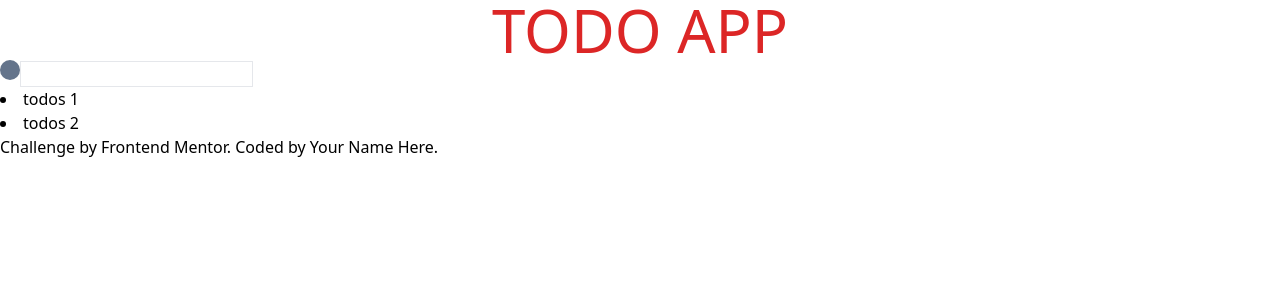
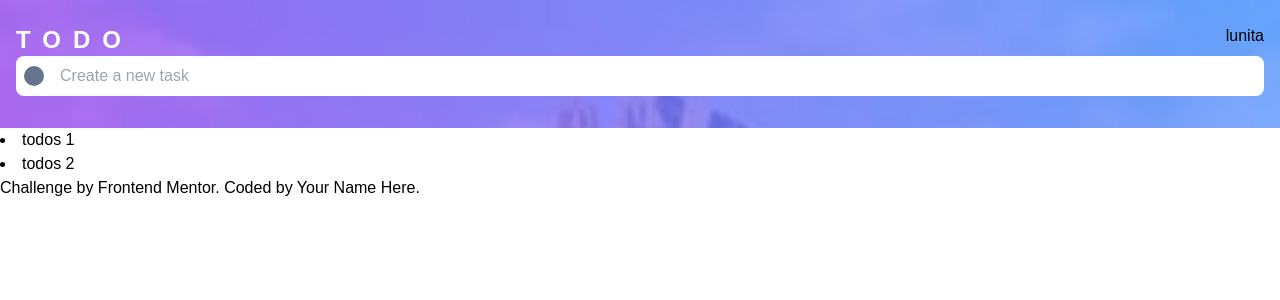
Before and after one commit to EA-Morales/todo-app-main, a React (Vite) app: page / in a window 1280 px wide. Shown: the top 300 px of the page. Built offline with nearby package versions, Linux system fonts and the light colour scheme.

Commit message:
styles changes

```diff
--- a/src/App.tsx
+++ b/src/App.tsx
@@ -1,4 +1,4 @@
-import { useState } from 'react';
+import React, { FormEvent, useState } from "react";
 
 interface todos {
 	name: string;
@@ -7,11 +7,11 @@ interface todos {
 
 const list: todos[] = [
 	{
-		name: 'todos 1',
+		name: "todos 1",
 		completed: true,
 	},
 	{
-		name: 'todos 2',
+		name: "todos 2",
 		completed: false,
 	},
 ];
@@ -19,42 +19,61 @@ const list: todos[] = [
 function App(): JSX.Element {
 	const [todos, setTodos] = useState<todos[]>(list);
 	const [completed, setCompleted] = useState(false);
+	const [title, setTitle] = useState("");
 
-	const handleSubmit = (task: string): void => {
-		console.log(task);
-	};
+	function handleSubmit(e: FormEvent<HTMLFormElement>): void {
+		e.preventDefault();
+		console.log(title);
+		setTitle("");
+	}
 
 	return (
-		<div>
-			<h1 className='text-center text-6xl text-red-600'>TODO APP</h1>
-			<form action=''>
+		<div className="container">
+			<header className="h-32 bg-[url('../src/assets/images/bg-mobile-light.jpg')] bg-cover bg-no-repeat">
+				<div className="flex flex-col px-4 pt-6">
+					<div className="flex justify-between">
+						<h1 className="text-2xl font-bold tracking-[0.5em] text-white">
+							TODO
+						</h1>
+						<span>lunita</span>
+					</div>
+					<div className="flex items-center gap-4 rounded-lg bg-white p-2">
 						<button
 							className={
 								completed
-							? `h-5 w-5 rounded-full bg-red-500`
+									? `h-5 w-5 rounded-full bg-gradient-to-r from-cyan-500 to-blue-500`
 									: `h-5 w-5 rounded-full bg-slate-500`
 							}
 							onClick={() => setCompleted(!completed)}
 						/>
+						<form
+							className=""
+							onSubmit={handleSubmit}>
 							<input
-					className='border'
-					id='task'
-					name='task'
-					type='text'
+								className="w-full"
+								id="title"
+								name="title"
+								placeholder="Create a new task"
+								type="text"
+								value={title}
+								onChange={(e) => setTitle(e.target.value)}
 							/>
 						</form>
+					</div>
+				</div>
+			</header>
 			{todos.map((todo) => (
 				<li key={todo.name}>{todo.name}</li>
 			))}
-			<div className='attribution'>
-				Challenge by{' '}
+			<div className="attribution">
+				Challenge by{" "}
 				<a
-					href='https://www.frontendmentor.io?ref=challenge'
-					rel='noreferrer'
-					target='_blank'>
+					href="https://www.frontendmentor.io?ref=challenge"
+					rel="noreferrer"
+					target="_blank">
 					Frontend Mentor
 				</a>
-				. Coded by <a href='#'>Your Name Here</a>.
+				. Coded by <a href="#">Your Name Here</a>.
 			</div>
 		</div>
 	);
--- a/src/index.css
+++ b/src/index.css
@@ -1,3 +1,5 @@
 @tailwind base;
 @tailwind components;
 @tailwind utilities;
+
+@import url('https://fonts.googleapis.com/css2?family=Josefin+Sans:wght@400;700&display=swap');
--- a/tailwind.config.cjs
+++ b/tailwind.config.cjs
@@ -5,7 +5,12 @@ module.exports = {
     "./src/**/*.{js,ts,jsx,tsx}",
   ],
   theme: {
-    extend: {},
+    fontFamily: {
+      sans: ['Josefin Sans', 'sans-serif'],
+      serif: ['Merriweather', 'serif'],
+    },
+    extend: {
+    },
   },
   plugins: [],
 }
```
Also changed, not shown: .eslintrc.json. Lines whose indentation alone changed are shown as unchanged.
